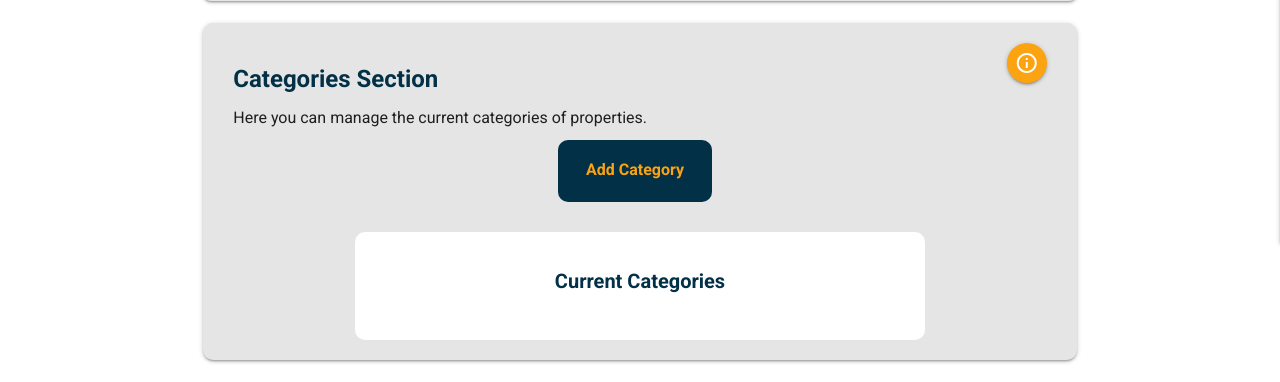
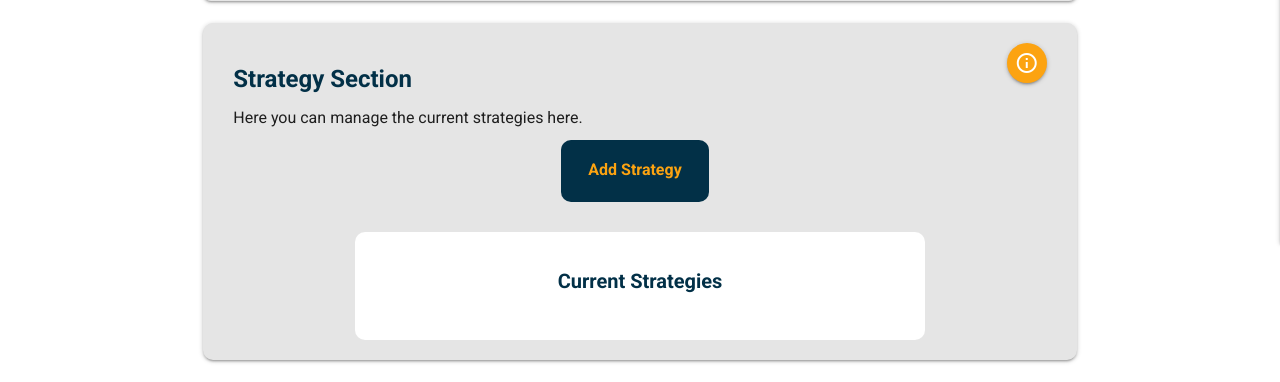
Before and after one commit to TNamdarian/seven-terraces, a Flask app: page /admin_dashboard in a window 1280 px wide. Shown: the part 617-999 px from the top of the page. Run offline with Flask 2, Linux system fonts and the light colour scheme; the visitor is signed in with stand-in values (Sample User, id 1); data that the repository does not hold is empty; some libraries are stand-ins or nearby versions.

Commit message:
Finish up README.md

```diff
--- a/templates/admin_dashboard.html
+++ b/templates/admin_dashboard.html
@@ -48,21 +48,21 @@
                     <!-- Modal Structure -->
                     <div id="modal-cat" class="modal info-modal">
                         <div class="modal-content">
-                            <h4 class="info-modal-h"> 🧐 What is a category?</h4>
-                            <p class="info-modal-p">A category refers to the type of property. </p>
+                            <h4 class="info-modal-h"> 🧐 What is a strategy?</h4>
+                            <p class="info-modal-p">A category refers to the investment strategy. </p>
                         </div>
                     </div>
                 </div>
-                <h4 class="manage-properties-h">Categories Section</h4>
-                <p class="manage-featured-p">Here you can manage the current categories of properties.</p>
+                <h4 class="manage-properties-h">Strategy Section</h4>
+                <p class="manage-featured-p">Here you can manage the current strategies here.</p>
                 <!-- Add category button -->
                 <div class="property-btn center-align">
-                    <a href="{{ url_for('add_category') }}" class="waves-effect waves-light add-cat-btn"><i class="material-icons left btn-icon"></i>Add Category</a>
+                    <a href="{{ url_for('add_category') }}" class="waves-effect waves-light add-cat-btn"><i class="material-icons left btn-icon"></i>Add Strategy</a>
                 </div>
                 <!-- Current Categories -->
                 <div class="container container-manage-cat">
                     <div class="row">
-                        <h4 class="manage-categories-h">Current Categories</h4>
+                        <h4 class="manage-categories-h">Current Strategies</h4>
                         {% for category in categories %}
                         <div class="col s12 m6">
                             <div class="card manage-card center-align">
@@ -76,8 +76,8 @@
                                         <div id="{{ category._id }}" class="modal">
                                             <div class="modal-content">
                                                 <i class="material-icons" id="delete-warning-icon">delete</i>
-                                                <h4>Delete Category</h4>
-                                                <p>Are you sure you want to <u>delete</u> the category?</p>
+                                                <h4>Delete Strategy</h4>
+                                                <p>Are you sure you want to <u>delete</u> the strategy?</p>
                                             </div>
                                             <div>
                                                 <!-- cancel button -->
--- a/templates/edit_property.html
+++ b/templates/edit_property.html
@@ -42,6 +42,7 @@
             <!-- property details -->
             <div class="col s12 m12 l6">
                 <div class="row details-row">
+                    <!-- Property Type -->
                     <div class="col s6">
                         <h6 class="heading"><i class="material-icons">location_city</i>Property Type</h6>
                         <select id="type" name="type" class="validate" required>
@@ -52,12 +53,14 @@
                         </select>
                         <label for="type">Property Type</label>
                     </div>
+                    <!-- Property Price -->
                     <div class="col s6">
                         <h6><i class="material-icons">monetization_on</i>Price</h6>
                         <input placeholder="price" id="price" name="price" type="number" class="validate" min="1" required="">
                     </div>
                 </div>
                 <div class="row details-row">
+                    <!-- Property Amenities -->
                     <div class="col s6">
                         <h6><i class="material-icons">location_searching</i>Amenities</h6>
                         <select id="amenities" name="amenities" class="validate" multiple required>
@@ -68,6 +71,7 @@
                         </select>
                         <label for="amenities">Amenities</label>
                     </div>
+                    <!-- Property Category/Strategy -->
                     <div class="col s6">
                         <h6><i class="material-icons">trending_up</i>Strategy</h6>
                         <select id="category_name" name="category_name" class="validate" required>
```
Also changed, not shown: README.md.
